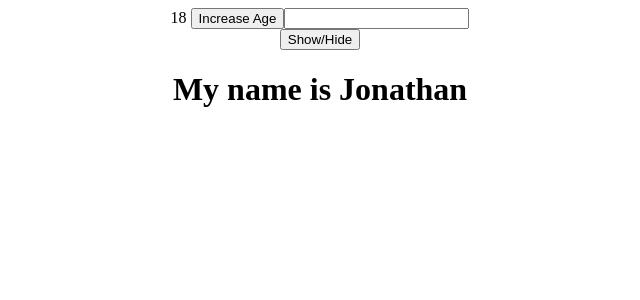
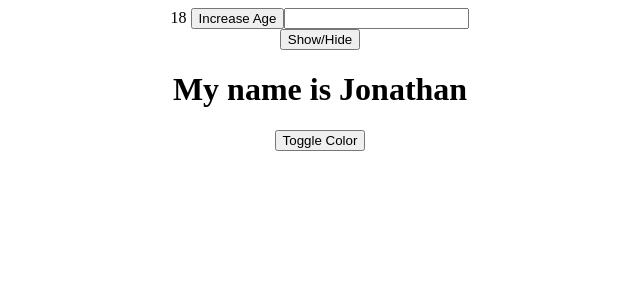
Before and after one commit to jonathanLindquist/rcy_episode_1, a React (Create React App) app: page / in a window 1280 px wide. Shown: the top 300 px of the page, without its empty margins (320-960 px from the left). Built offline with nearby package versions, Linux system fonts and the light colour scheme.

Commit message:
text color & button

```diff
--- a/src/App.js
+++ b/src/App.js
@@ -5,6 +5,7 @@ function App() {
   const [age, setAge] = useState(18);
   const [inputValue, setInputValue] = useState("");
   const [showText, setShowText] = useState(true);
+  const [textColor, setTextColor] = useState("black");
 
   const increaseAge = () => {
     setAge(age + 1);
@@ -20,6 +21,10 @@ function App() {
     setShowText(!showText);
   };
 
+  const toggleColorHandler = () => {
+    setTextColor(textColor === "black" ? "green" : "black");
+  };
+
   return (
     <div className="App">
       {age} <button onClick={increaseAge}> Increase Age </button>
@@ -27,7 +32,11 @@ function App() {
       {inputValue}
       <div>
         <button onClick={toggleNameHandler}>Show/Hide</button>
-        {showText === true && <h1>My name is Jonathan</h1>}
+        {showText === true && (
+          <h1 style={{ color: textColor }}>My name is Jonathan</h1>
+        )}
+
+        <button onClick={toggleColorHandler}>Toggle Color</button>
       </div>
     </div>
   );
```
